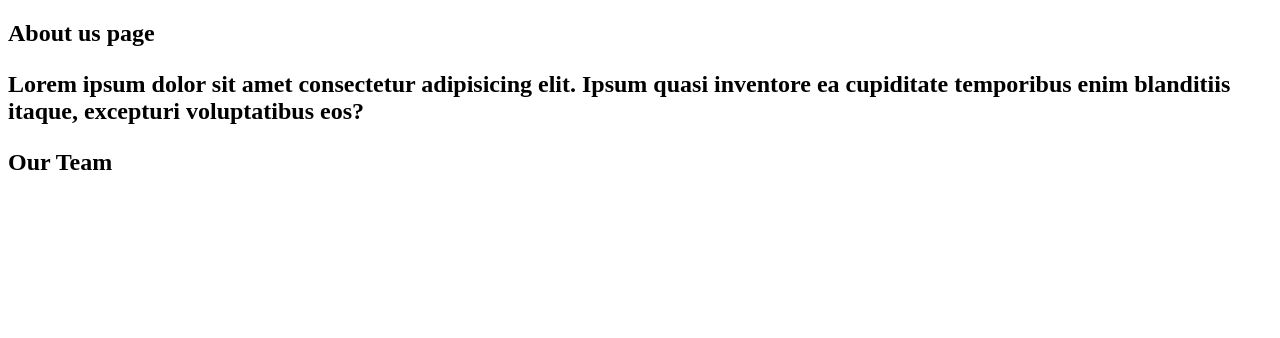
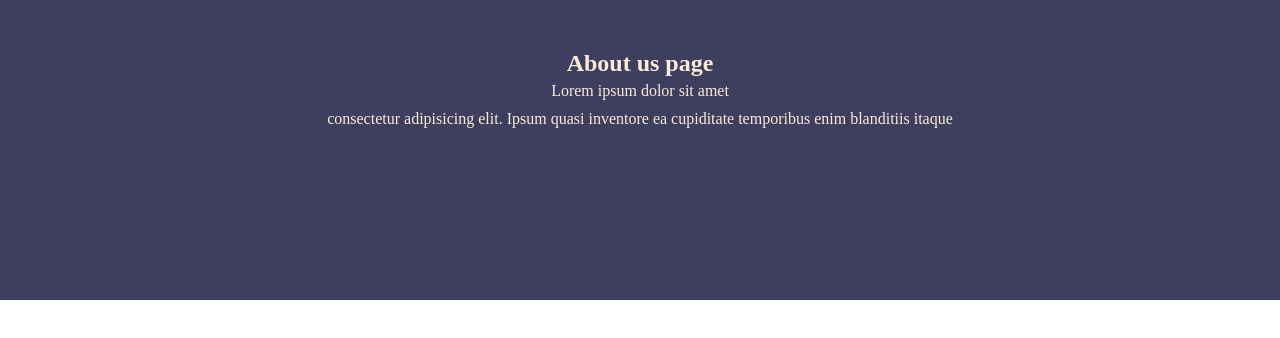
Before and after one commit to anikaivnath/Home-work-9, a plain HTML site: page index.html in a window 1280 px wide. Drawn offline with Linux system fonts and the light colour scheme.

Commit message:
Add background color

```diff
--- a/index.html
+++ b/index.html
@@ -9,12 +9,14 @@
 <body>
     <section>
         <div class="container">
+            <div class="text">
             <h2>
                 About us page
-                <p id="txt">Lorem ipsum dolor sit amet consectetur adipisicing elit. Ipsum quasi inventore ea cupiditate temporibus enim blanditiis itaque, excepturi voluptatibus eos?
+            </h2>
+                <p id="txt">Lorem ipsum dolor sit amet
                 </p>
-            </h2>
-            <h2>Our Team</h2>
+                <p>consectetur adipisicing elit. Ipsum quasi inventore ea cupiditate temporibus enim blanditiis itaque</p>
+            </div>
             <div class="box1">
 
             </div>
--- a/style.css
+++ b/style.css
@@ -0,0 +1,15 @@
+*{
+    margin: 0;
+    padding:0;
+    box-sizing: border-box;
+}
+.text{
+    text-align: center;
+    padding: 50px;
+    background-color: rgb(62, 62, 95);
+    color:antiquewhite;
+    height:300px;
+}
+.text p{
+    padding: 5px;
+}
```
